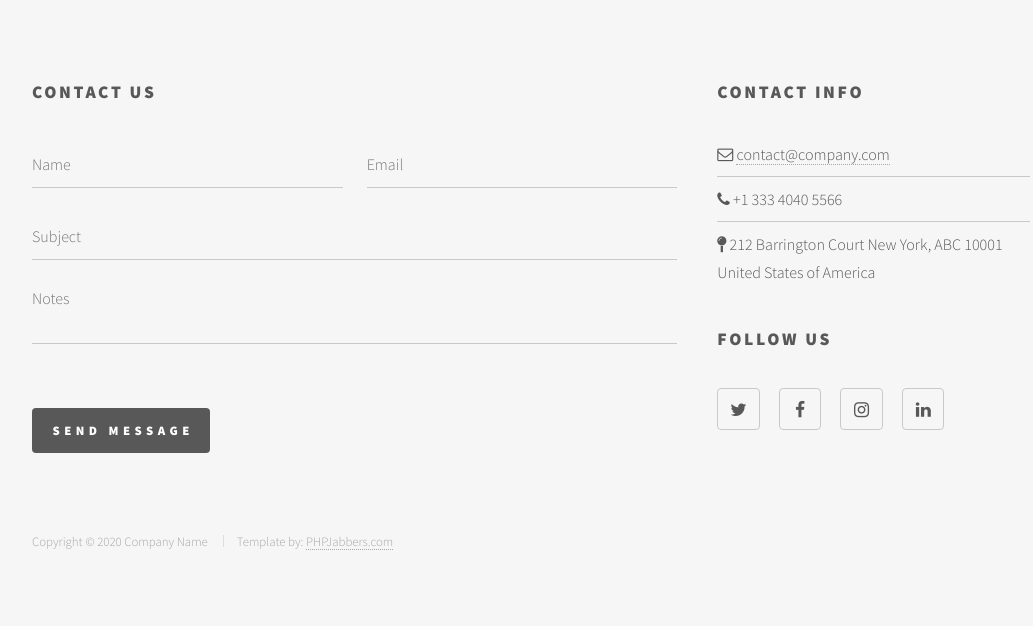
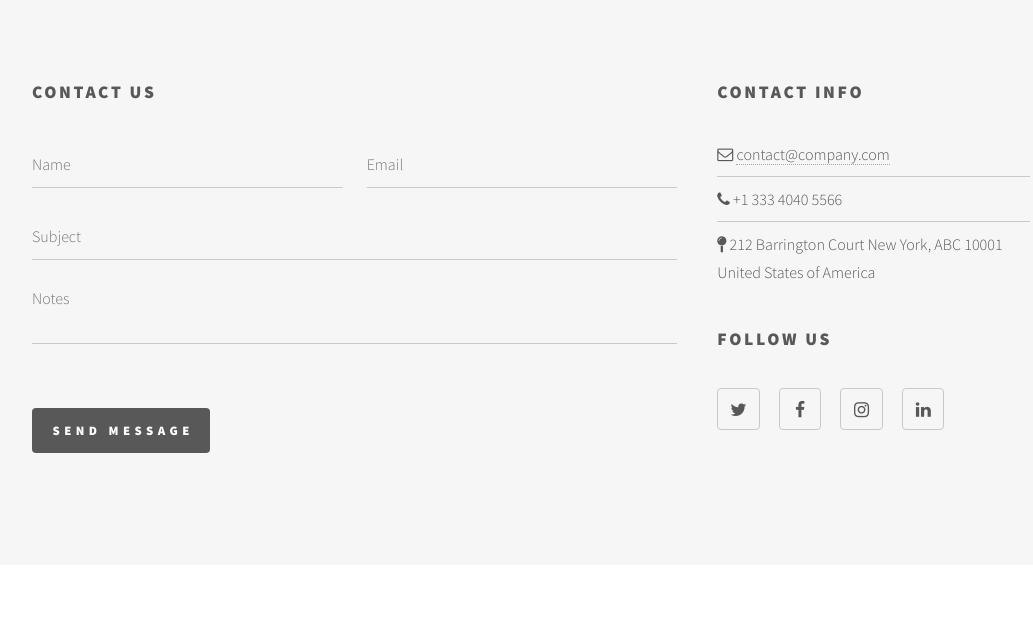
Before and after one commit to IramKh/waterfilteration, a Django app: page / in a window 1280 px wide. Shown: the part 2980-3606 px from the top of the page, without its empty margins (104-1137 px from the left). After the commit the page ends 3433 px from the top, so only its background shows below. Run offline with Django 3.2, Linux system fonts and the light colour scheme; data comes from the database, SQL or seed files in the repository; some libraries are stand-ins or nearby versions.

Commit message:
Update index.html

```diff
--- a/accounts/templates/accounts/index.html
+++ b/accounts/templates/accounts/index.html
@@ -243,9 +243,6 @@
 								</ul>
 							</section>
 
-							<ul class="copyright">
-								<li>Copyright © 2020 Company Name </li>
-								<li>Template by: <a href="https://www.phpjabbers.com/">PHPJabbers.com</a></li>
 							</ul>
 						</div>
 					</footer>
```
